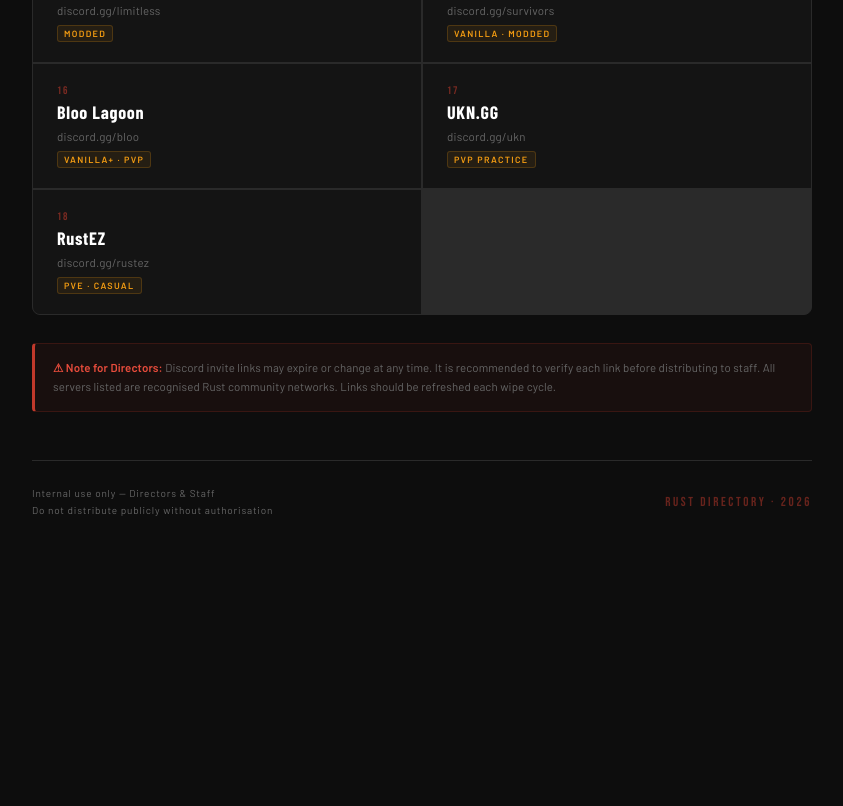
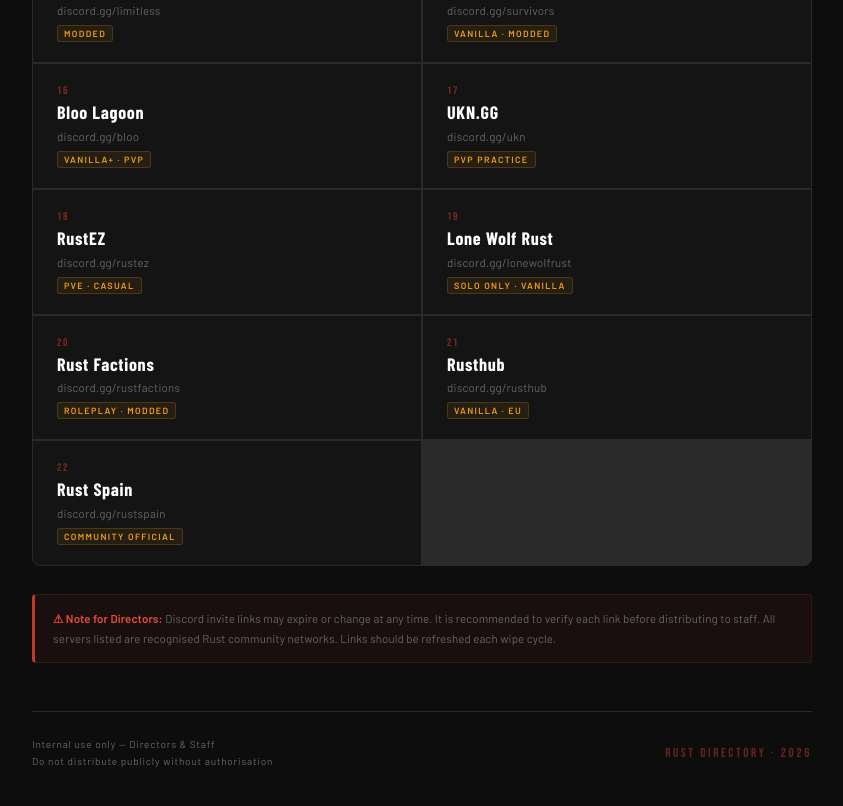
Before and after one commit to prenganoah048-glitch/RustServerList, a plain HTML site: page rust_server_list.html in a window 1280 px wide. Shown: the part 1546-2352 px from the top of the page, without its empty margins (218-1061 px from the left). Before the commit the page ends 2125 px from the top, so only its background shows below. Drawn offline with nearby package versions, Linux system fonts and the light colour scheme.

Commit message:
Update confidentiality label and add new server entries

```diff
--- a/rust_server_list.html
+++ b/rust_server_list.html
@@ -275,7 +275,7 @@
 <div class="page">
 
   <div class="header">
-    <div class="label-top">⬥ Confidential — Directors &amp; Staff Only ⬥</div>
+    <div class="label-top">⬥ Directors &amp; Staff Use Only ⬥</div>
     <div class="title">RUST<br><span>SERVER</span><br>DIRECTORY</div>
     <div class="subtitle">Verified Community Networks &nbsp;·&nbsp; March 2026</div>
   </div>
@@ -420,6 +420,34 @@
       <div class="card-tag">PvE · Casual</div>
     </div>
 
+    <div class="card">
+      <div class="card-number">19</div>
+      <div class="card-name">Lone Wolf Rust</div>
+      <a class="card-link" href="https://discord.gg/lonewolfrust">discord.gg/lonewolfrust</a>
+      <div class="card-tag">Solo Only · Vanilla</div>
+    </div>
+
+    <div class="card">
+      <div class="card-number">20</div>
+      <div class="card-name">Rust Factions</div>
+      <a class="card-link" href="https://discord.gg/rustfactions">discord.gg/rustfactions</a>
+      <div class="card-tag">Roleplay · Modded</div>
+    </div>
+
+    <div class="card">
+      <div class="card-number">21</div>
+      <div class="card-name">Rusthub</div>
+      <a class="card-link" href="https://discord.gg/rusthub">discord.gg/rusthub</a>
+      <div class="card-tag">Vanilla · EU</div>
+    </div>
+
+    <div class="card">
+      <div class="card-number">22</div>
+      <div class="card-name">Rust Spain</div>
+      <a class="card-link" href="https://discord.gg/rustspain">discord.gg/rustspain</a>
+      <div class="card-tag">Community Official</div>
+    </div>
+
   </div>
 
   <div class="warning-box">
```
